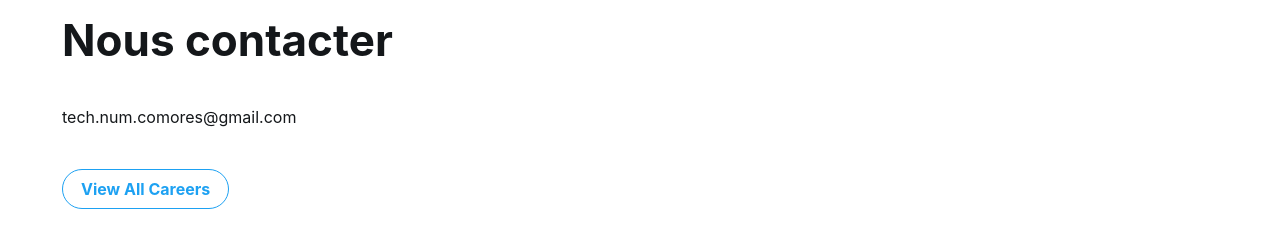
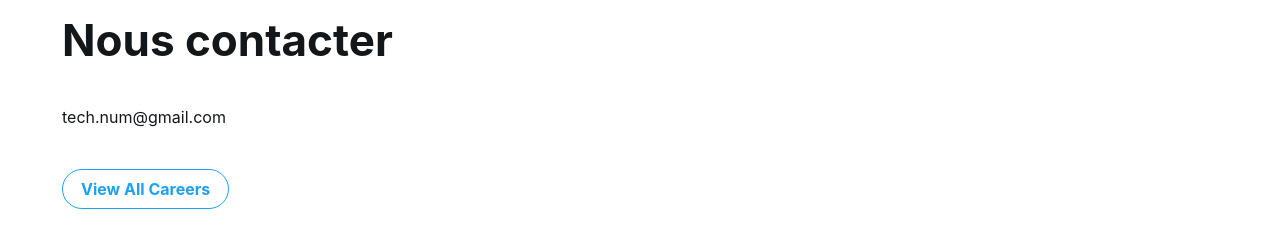
Before and after one commit to tech-num/test, a Jekyll site: the page built from index.html, in a window 1280 px wide and 900 px high, scrolled down 3131 px. Shown: the part 153-401 px from the top of the window. Built offline with Jekyll 4.4.1, drawn with Linux system fonts in a browser that asks for light colours; some web fonts are replaced.

Commit message:
Update index.html

```diff
--- a/index.html
+++ b/index.html
@@ -83,7 +83,7 @@ custom_js: index.js
     <div class="Grid container">
         <div id="career-text" class="Grid-cell left-text u-size5of12 u-after1of12 same-mega-margin">
             <h1 class="small-title mega-margin career-title">Nous contacter</h1>
-            <p class="mega-margin">tech.num.comores@gmail.com</p>
+            <p class="mega-margin">tech.num@gmail.com</p>
             <button onclick="window.open('https://careers.twitter.com')" type="button" class="Button Button--large">View All Careers</button>
         </div>
         <div class="Grid-cell timeline-cell u-size1of2">
```
